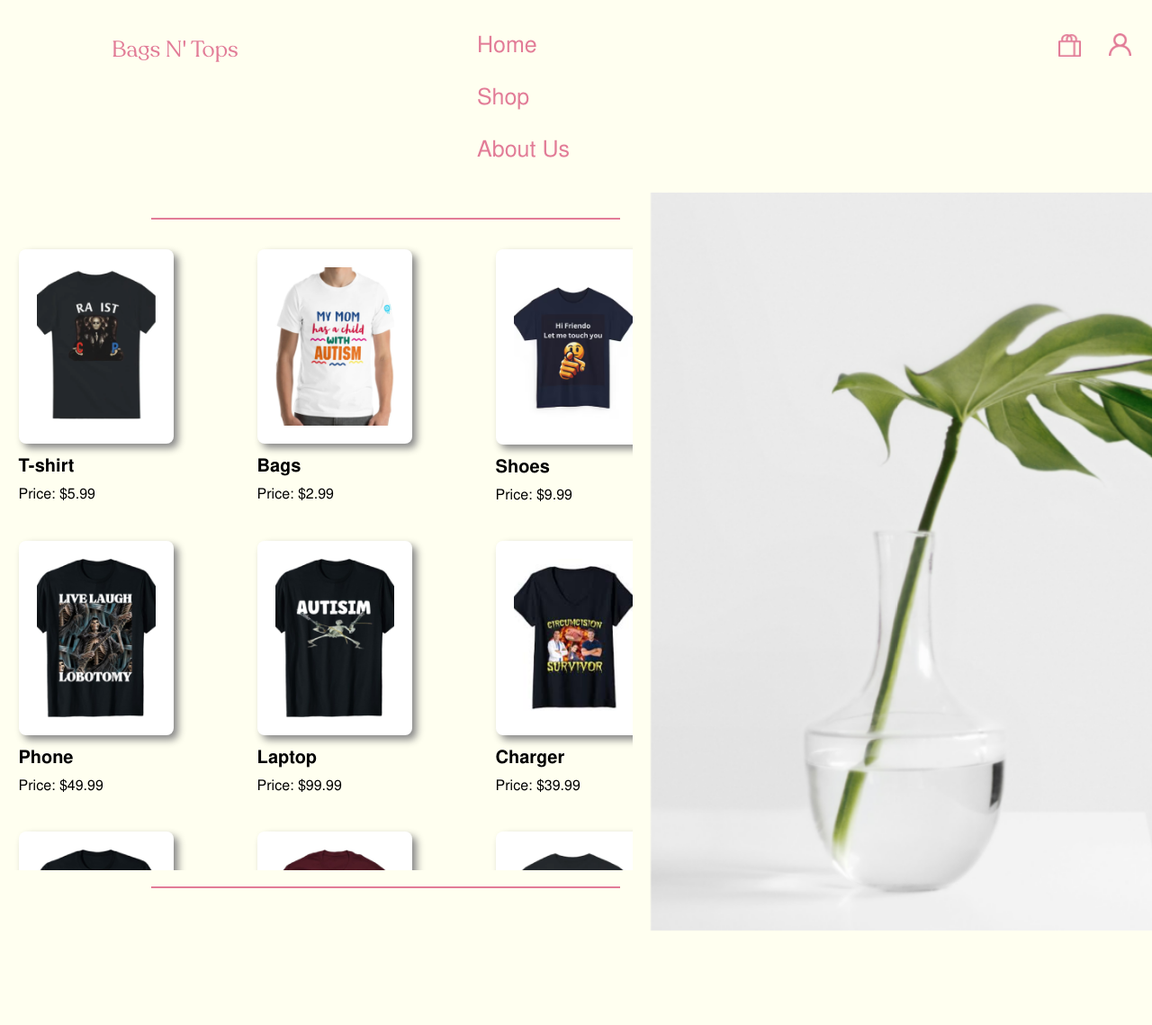
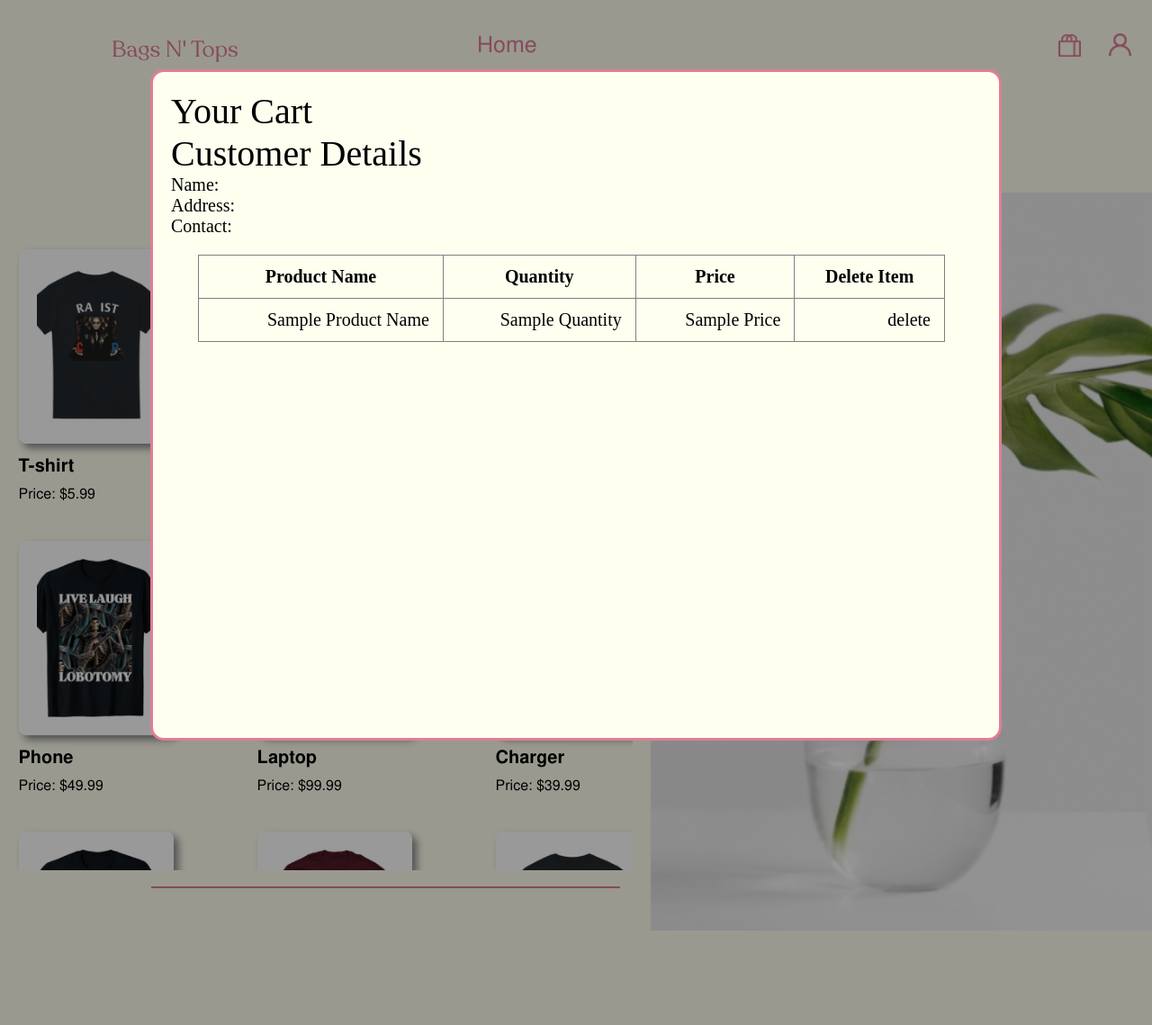
Before and after one commit to Nitsuguaaa/BagsNTops-Website-Final-Project, a PHP site: page /productspage.php in a window 1280 px wide; the page is wider, and only the part inside the window is pictured. Shown: the top 1139 px of that part at 90% size. Run offline with PHP 8.4, Linux system fonts and the light colour scheme; data comes from the database, SQL or seed files in the repository.

Commit message:
added cart popup

```diff
--- a/CSS/productspage.css
+++ b/CSS/productspage.css
@@ -394,3 +394,53 @@ label {
 #signup {
     left: 1050px;
 }
+
+.temp-modal-bg {
+    background-color: rgba(0,0,0,0.4);
+    width: 100%;
+    height: 100%;
+    /*display: none;*/
+    position: fixed; /* Stay in place */
+    z-index: 2; /* Sit on top */
+    left: 0;
+    top: 0;
+}
+
+.cart-box {
+    width: 900px;
+    height: 700px;
+    position: relative;
+    margin: 6% auto;
+    background: #fffff0;
+    padding: 5px;
+    overflow: hidden;
+    border-radius: 15px;
+    padding: 20px;
+    border: 3px solid #E27C97;
+
+}
+
+.top-head header {
+    font-size: 40px;
+}
+
+.top-head {
+    font-size: 20px;
+}
+
+#details-table {
+    border-collapse: collapse;
+    margin: 20px 0 0 30px;
+    font-size: 20px;
+    width: 830px;
+    max-height: 500px;
+}
+
+#details-table th,
+#details-table td {
+    padding: 12px 15px;
+}
+
+#details-table td {
+    text-align: right;
+}
--- a/productspage.php
+++ b/productspage.php
@@ -89,6 +89,38 @@
         </div>
     </div>
 
+    <div id="show-cart" class="temp-modal-bg">
+        <div class="cart-box">
+            <div class="top-head">
+                <header>
+                    Your Cart <br>
+                    Customer Details
+                </header>
+                Name:
+                <br>Address:
+                <br>Contact:
+            </div>
+
+            <table border="1" id="details-table">
+                <thead>
+                    <th>Product Name</th>
+                    <th>Quantity</th>
+                    <th>Price</th>
+                    <th>Delete Item</th>
+                </thead>
+                <tbody>
+                    <tr>
+                        <td>Sample Product Name</td>
+                        <td>Sample Quantity</td>
+                        <td>Sample Price</td>
+                        <td>delete</td>
+                    </tr>
+                </tbody>
+            </table>
+
+        </div>
+    </div>
+
     <script src="./JS/login-script.js"></script>
 
 
```
